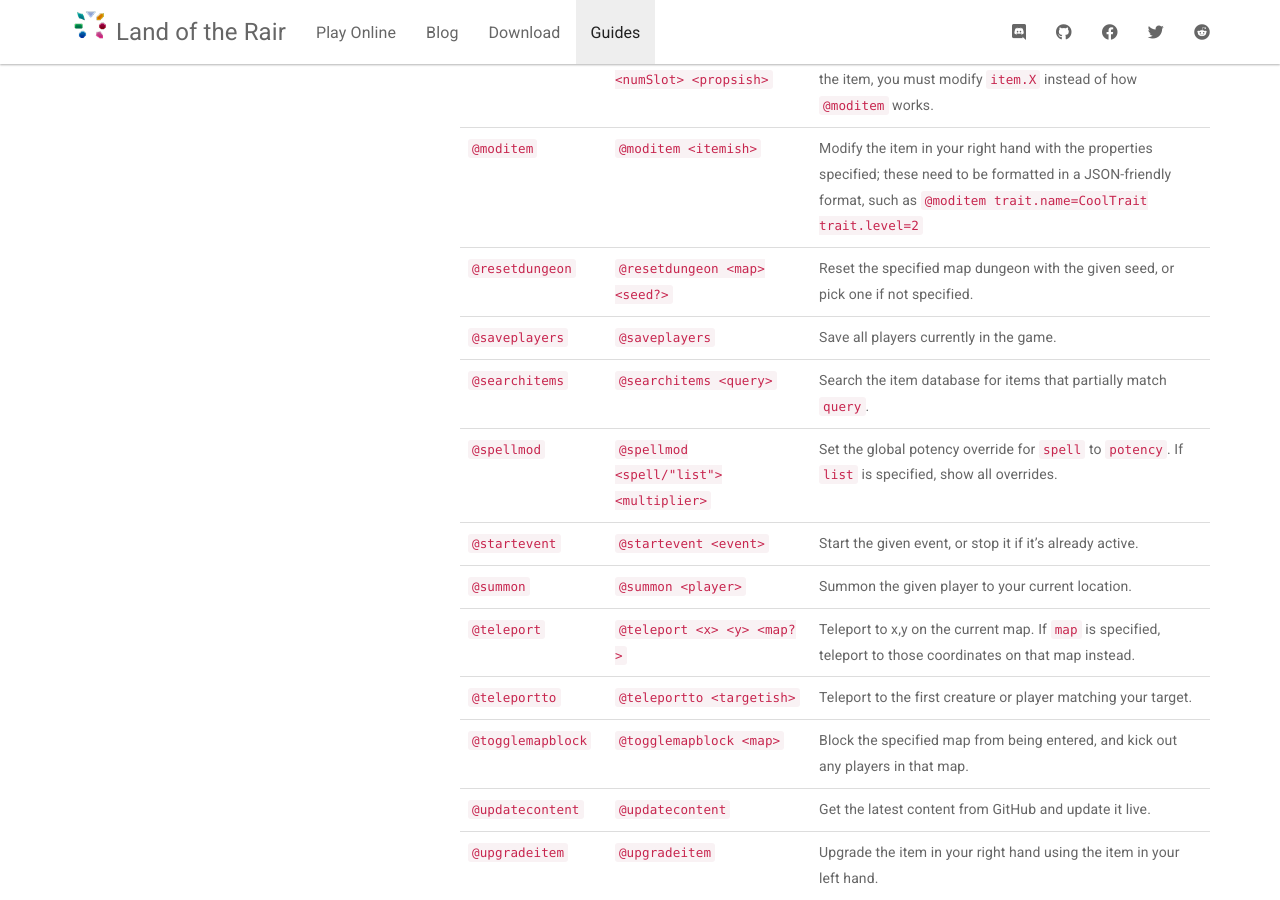
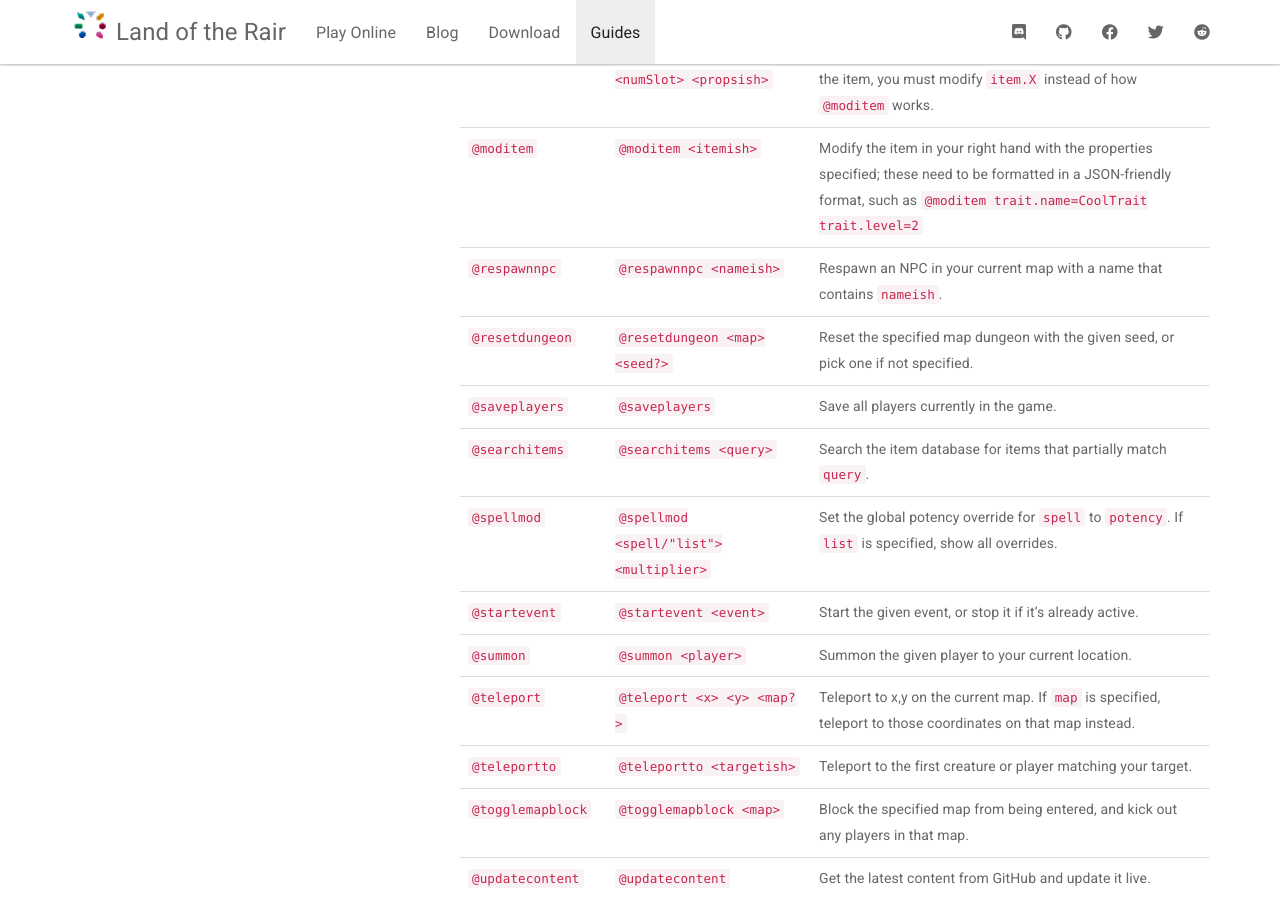
Before and after one commit to LandOfTheRair/landoftherair.github.io, a Jekyll site: the page built from _docs/creators/gm-commands.md, in a window 1280 px wide and 900 px high, scrolled down 1392 px. Built offline with Jekyll 4.4.1, drawn with Linux system fonts in a browser that asks for light colours; nearby versions of some CDN libraries.

Commit message:
Update gm-commands.md

```diff
--- a/_docs/creators/gm-commands.md
+++ b/_docs/creators/gm-commands.md
@@ -29,6 +29,7 @@ If you're here, you're probably using the Mod Kit and running a local server whe
 | `@modcreature` | `@modcreature <targetish> <creatureish>` | Modify the target with the properties specified; these need to be formatted in a JSON-friendly format, such as `@modcreature stats.hp=1000` |
 | `@modground` | `@modground <itemClass> <numSlot> <propsish>` | Modify an item on the ground. Keep in mind that to access the item, you must modify `item.X` instead of how `@moditem` works. |
 | `@moditem` | `@moditem <itemish>` | Modify the item in your right hand with the properties specified; these need to be formatted in a JSON-friendly format, such as `@moditem trait.name=CoolTrait trait.level=2` |
+| `@respawnnpc` | `@respawnnpc <nameish>` | Respawn an NPC in your current map with a name that contains `nameish`. |
 | `@resetdungeon` | `@resetdungeon <map> <seed?>` | Reset the specified map dungeon with the given seed, or pick one if not specified. |
 | `@saveplayers` | `@saveplayers` | Save all players currently in the game. |
 | `@searchitems` | `@searchitems <query>` | Search the item database for items that partially match `query`. |
```
